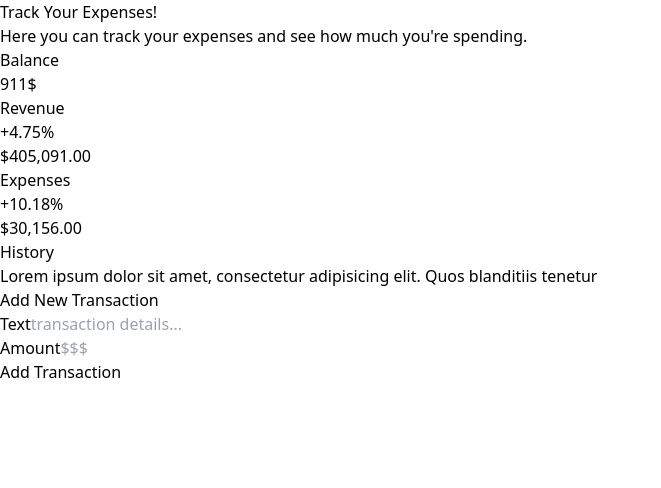
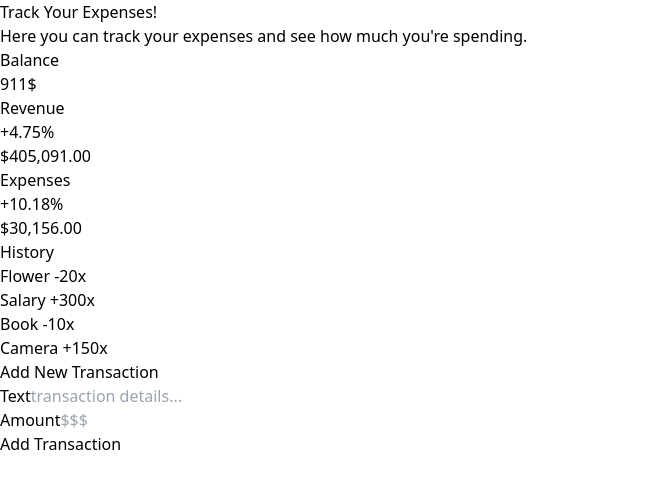
Before and after one commit to MustafaM257/Expense-Tracker, a Vue app: page / in a window 1280 px wide. Shown: the top 488 px of the page, without its empty margins (0-661 px from the left). Built offline with nearby package versions, Linux system fonts and the light colour scheme.

Commit message:
Add Transaction logic, next to link on all other components

```diff
--- a/src/App.vue
+++ b/src/App.vue
@@ -1,11 +1,11 @@
 <template>
   <Header />
   <main
-    class="flex flex-col items-center justify-start w-full h-screen max-w-6xl gap-6 py-10 mx-auto text-center bg-gray-500"
+    class="flex flex-col items-center justify-start w-full h-auto max-w-6xl gap-6 py-10 mx-auto text-center bg-gray-500"
   >
-    <Balance />
+    <Balance :total="total" />
     <Expenses />
-    <Transactions />
+    <Transactions :transactions="transactions" />
     <TransactionsForm />
   </main>
 </template>
@@ -15,4 +15,17 @@ import Balance from "./components/Balance.vue";
 import Expenses from "./components/Expenses.vue";
 import Transactions from "./components/Transactions.vue";
 import TransactionsForm from "./components/TransactionsForm.vue";
+import type { Transaction } from "./types/index";
+import { ref } from "vue";
+import { computed } from "vue";
+const transactions = ref<Transaction[]>([
+  { id: 1, text: "Flower", amount: -20 },
+  { id: 2, text: "Salary", amount: 300 },
+  { id: 3, text: "Book", amount: -10 },
+  { id: 4, text: "Camera", amount: 150 },
+]);
+
+const total = computed(() => {
+  return transactions.value.reduce((acc, item) => acc + item.amount, 0);
+});
 </script>
--- a/src/components/Expenses.vue
+++ b/src/components/Expenses.vue
@@ -27,7 +27,7 @@
   </dl>
 </template>
 
-<script setup>
+<script setup lang="ts">
 const stats = [
   {
     name: "Revenue",
--- a/src/components/Transactions.vue
+++ b/src/components/Transactions.vue
@@ -4,21 +4,35 @@
       History
     </h3>
     <li
-      v-for="item in items"
+      v-for="item in transactions"
       :key="item.id"
-      class="px-4 py-4 overflow-hidden bg-white border-2 shadow sm:px-6"
-      :class="{ 'border-rose-600': item.id === 1 }"
+      class="relative flex justify-between px-4 py-4 overflow-hidden bg-white border-2 border-r-8 shadow lg:px-8 sm:px-6"
+      :class="{
+        'border-r-rose-600': item.amount < 0,
+        'border-r-green-500': item.amount > 0,
+      }"
     >
-      <!-- Your content -->
-      Lorem ipsum dolor sit amet, consectetur adipisicing elit. Quos blanditiis
-      tenetur
+      <span class="text-lg font-semibold leading-6 text-gray-900">{{
+        item.text
+      }}</span>
+      <span class="text-lg font-semibold leading-6 text-gray-900">{{
+        item.amount < 0 ? " " + item.amount : " +" + item.amount
+      }}</span>
+
+      <button class="absolute left-0 w-6 h-6 text-neutral-900 bg-rose-600">
+        x
+      </button>
     </li>
   </ul>
 </template>
 
-<script setup>
-const items = [
-  { id: 1 },
-  // More items...
-];
+<script setup lang="ts">
+import type { Transaction } from "../types/index";
+
+const props = defineProps({
+  transactions: {
+    type: Array as () => Transaction[],
+    required: true,
+  },
+});
 </script>
--- /dev/null
+++ b/src/types/index.ts
@@ -0,0 +1,5 @@
+export type Transaction = {
+  id: number;
+  text: string;
+  amount: number;
+};
```
